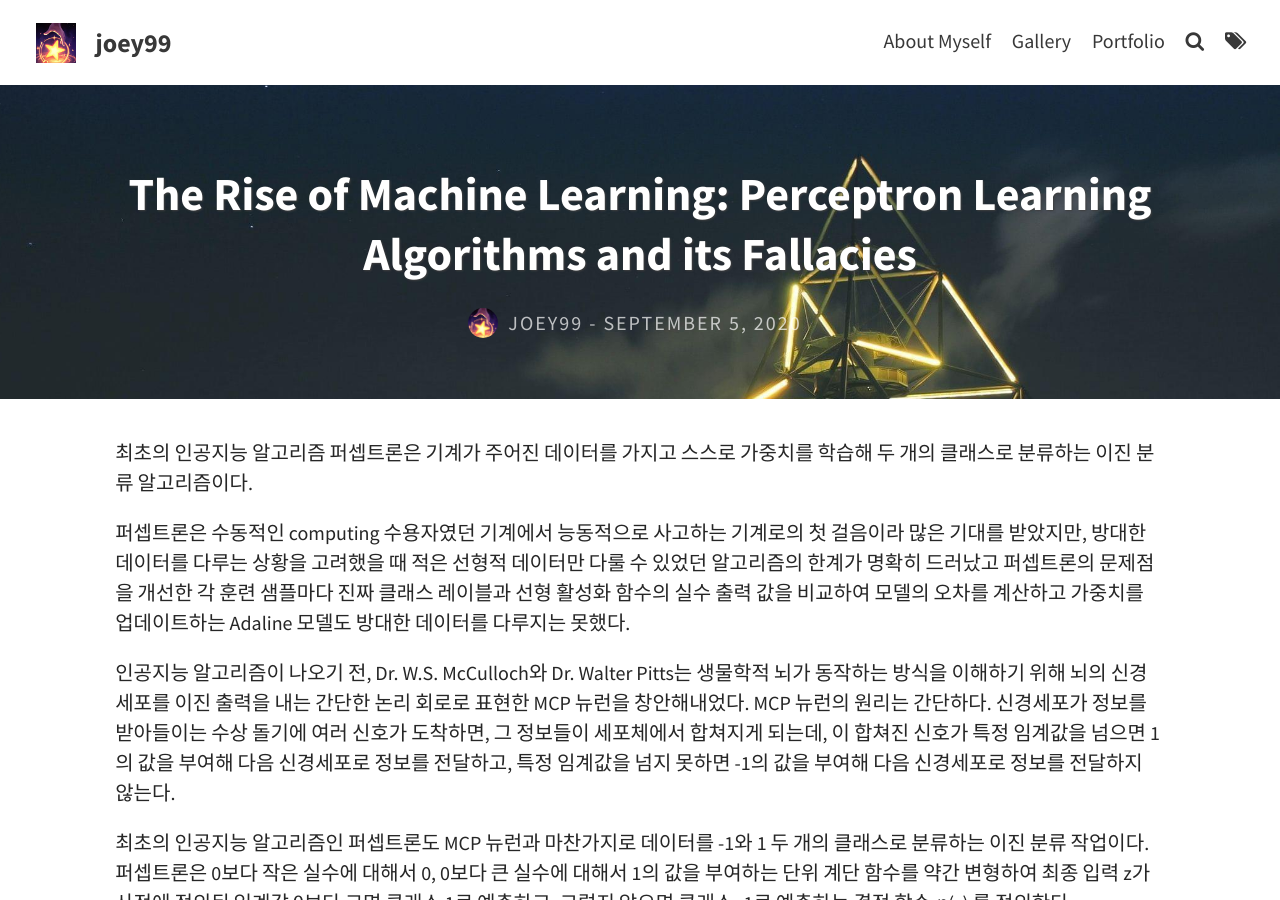
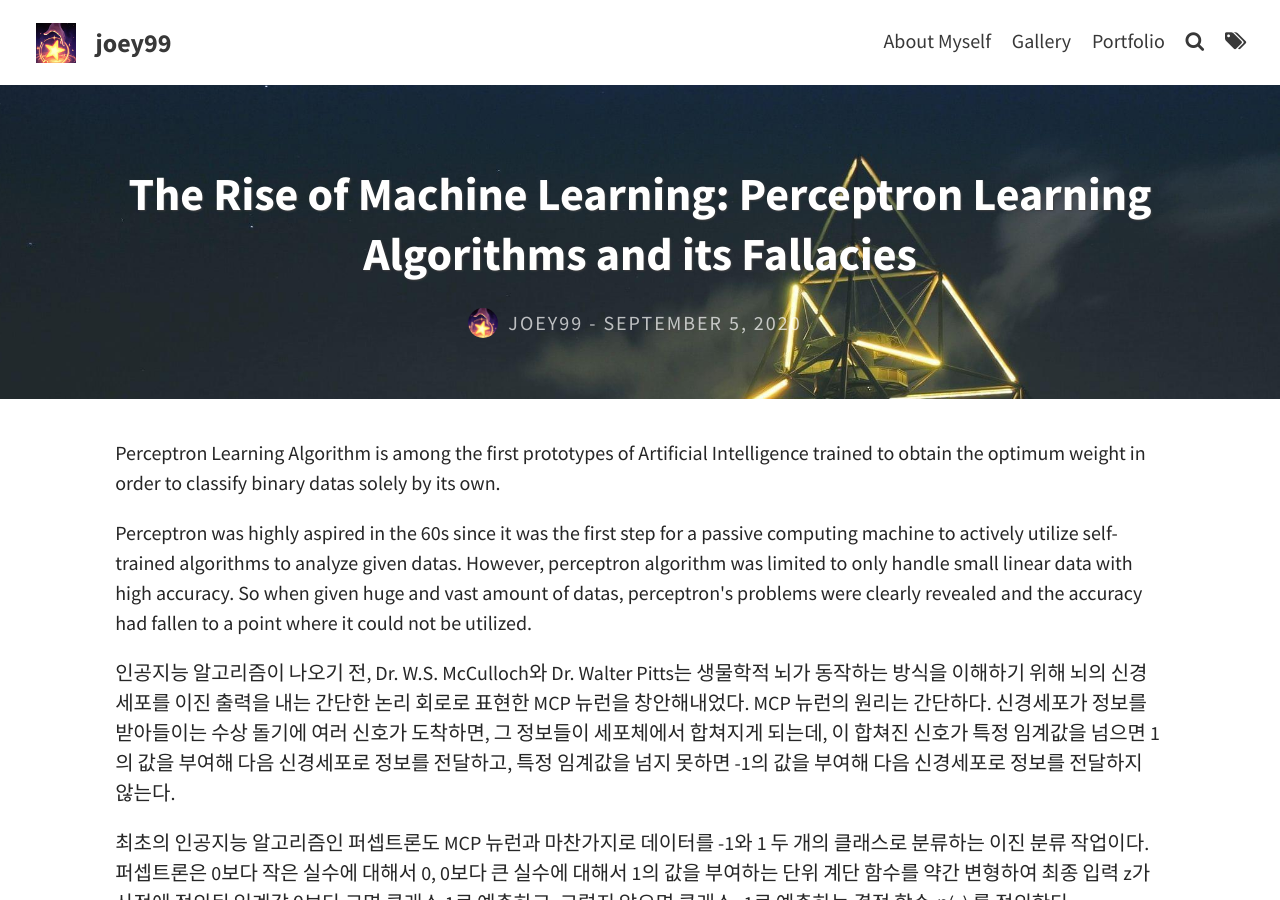
Before and after one commit to joyhyun99/joyhyun99.github.io, a Jekyll site: the page built from _posts/2020-09-05-perceptron.md, in a window 1280 px wide and 900 px high. Built offline with Jekyll 4.4.1, drawn with Linux system fonts in a browser that asks for light colours; comment, search, counter and statistics services are not loaded.

Commit message:
Update 2020-09-05-perceptron.md

```diff
--- a/_posts/2020-09-05-perceptron.md
+++ b/_posts/2020-09-05-perceptron.md
@@ -8,8 +8,9 @@ author: joey99
 excerpt_separator: <!--more-->
 ---
 
-<p> 최초의 인공지능 알고리즘 퍼셉트론은 기계가 주어진 데이터를 가지고 스스로 가중치를 학습해 두 개의 클래스로 분류하는 이진 분류 알고리즘이다. </p>
-<p> 퍼셉트론은 수동적인 computing 수용자였던 기계에서 능동적으로 사고하는 기계로의 첫 걸음이라 많은 기대를 받았지만, 방대한 데이터를 다루는 상황을 고려했을 때 적은 선형적 데이터만 다룰 수 있었던 알고리즘의 한계가 명확히 드러났고 퍼셉트론의 문제점을 개선한 각 훈련 샘플마다 진짜 클래스 레이블과 선형 활성화 함수의 실수 출력 값을 비교하여 모델의 오차를 계산하고 가중치를 업데이트하는 Adaline 모델도 방대한 데이터를 다루지는 못했다. </p>
+
+<p> Perceptron Learning Algorithm is among the first prototypes of Artificial Intelligence trained to obtain the optimum weight in order to classify binary datas solely by its own. </p>
+<p> Perceptron was highly aspired in the 60s since it was the first step for a passive computing machine to actively utilize self-trained algorithms to analyze given datas. However, perceptron algorithm was limited to only handle small linear data with high accuracy. So when given huge and vast amount of datas, perceptron's problems were clearly revealed and the accuracy had fallen to a point where it could not be utilized. </p>
 
 <!--more-->
 
```
